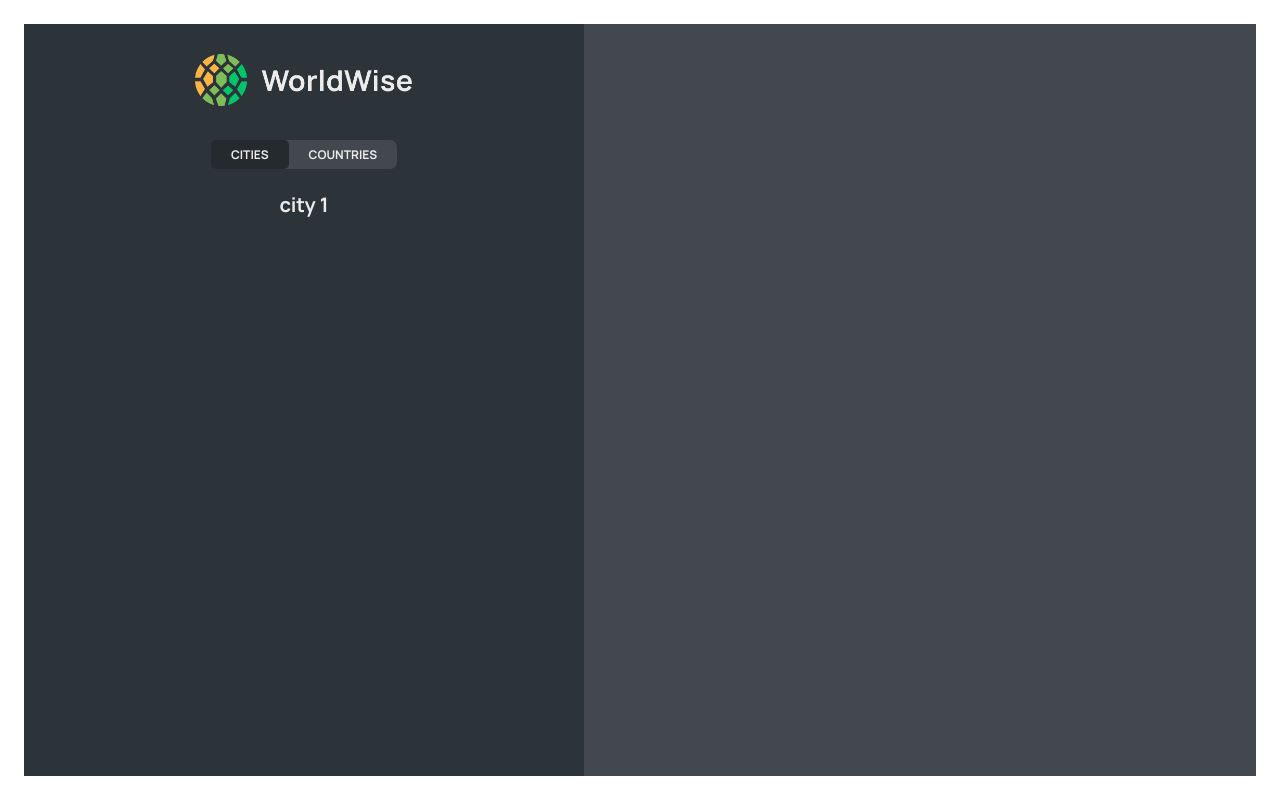
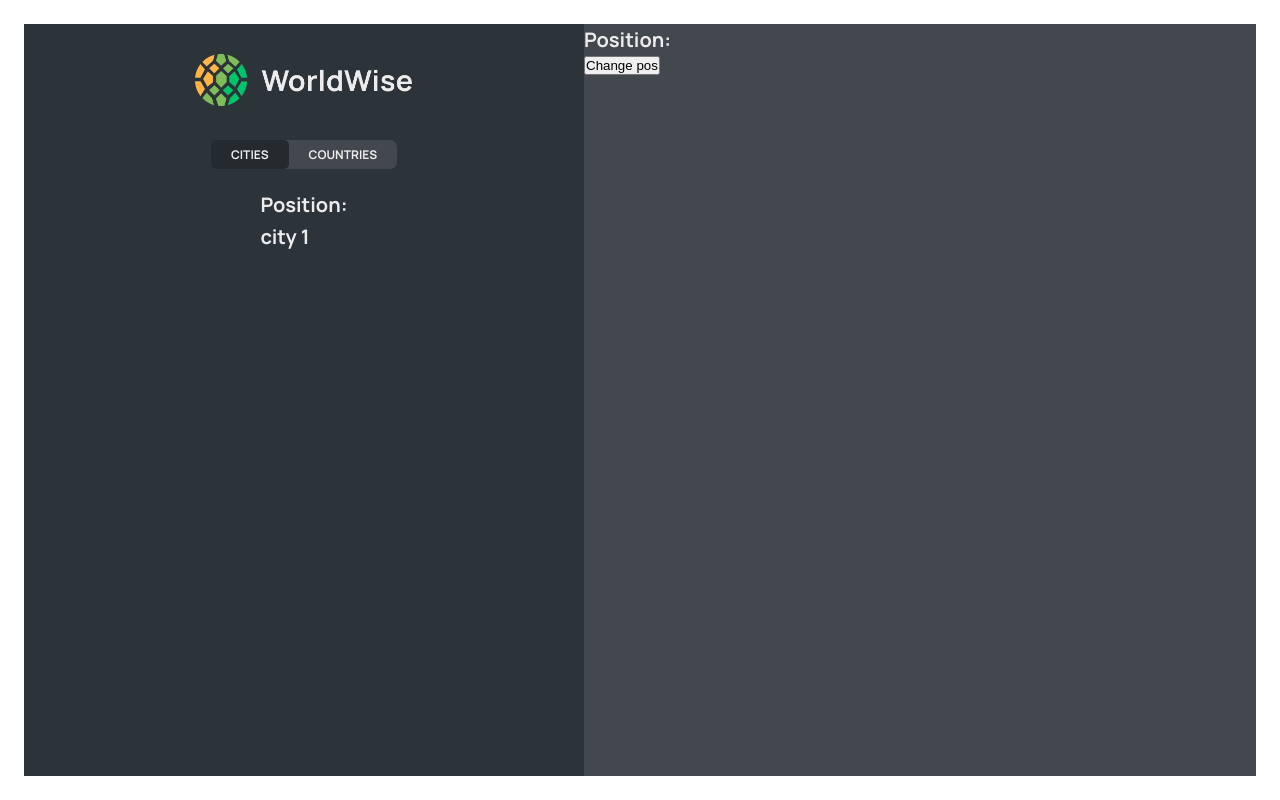
Before and after one commit to mahdi-mey/world-wise, a React (Vite) app: page /app/cities/1 in a window 1280 px wide. Built offline with nearby package versions, Linux system fonts and the light colour scheme; data requests are answered from the project's data file.

Commit message:
used query string and useSerchParam

```diff
--- a/src/components/City.jsx
+++ b/src/components/City.jsx
@@ -1,6 +1,6 @@
 // import styles from "./City.module.css";
 
-import { useParams } from "react-router-dom";
+import { useParams, useSearchParams } from "react-router-dom";
 
 // const formatDate = (date) =>
 //   new Intl.DateTimeFormat("en", {
@@ -11,7 +11,10 @@ import { useParams } from "react-router-dom";
 //   }).format(new Date(date));
 
 function City() {
-  const {id} = useParams()
+  const { id } = useParams();
+  const [searchParam, setSearchParam] = useSearchParams();
+  const lat = searchParam.get("lat");
+  const lng = searchParam.get("lng");
   // // TEMP DATA
   // const currentCity = {
   //   cityName: "Lisbon",
@@ -22,7 +25,13 @@ function City() {
 
   // const { cityName, emoji, date, notes } = currentCity;
 
-  return (<h1>city { id }</h1>
+  return (
+    <div>
+      <h1>
+        Position: {lat} {lng}
+      </h1>
+      <h1>city {id}</h1>
+    </div>
     // <div className={styles.city}>
     //   <div className={styles.row}>
     //     <h6>City name</h6>
--- a/src/components/CityItem.jsx
+++ b/src/components/CityItem.jsx
@@ -10,11 +10,14 @@ const formatDate = (date) =>
   }).format(new Date(date));
 
 export default function CityItem({ city }) {
-  const { cityName, emoji, date, id } = city;
+  const { cityName, emoji, date, id, position } = city;
 
   return (
     <li>
-      <Link to={id} className={styles.cityItem}>
+      <Link
+        to={`${id}?lat=${position.lat}&lng=${position.lng}`}
+        className={styles.cityItem}
+      >
         <span className={styles.emoji}>{emoji}</span>
         <h3 className={styles.name}>{cityName}</h3>
         <time className={styles.date}>({formatDate(date)})</time>
--- a/src/components/Map.jsx
+++ b/src/components/Map.jsx
@@ -1,9 +1,17 @@
+import { useSearchParams } from 'react-router-dom'
 import styles from './Map.module.css'
 
 function Map() {
+  const [searchParam, setSearchParam] = useSearchParams()
+  const lat = searchParam.get('lat')
+  const lng = searchParam.get('lng')
+
   return (
     <div className={styles.mapContainer}>
-
+      <h1>Position: {lat} {lng}</h1>
+      <button onClick={() => {
+        setSearchParam({lat:9081658, lng: 19652347})
+      }}>Change pos</button>
     </div>
   )
 }
```
